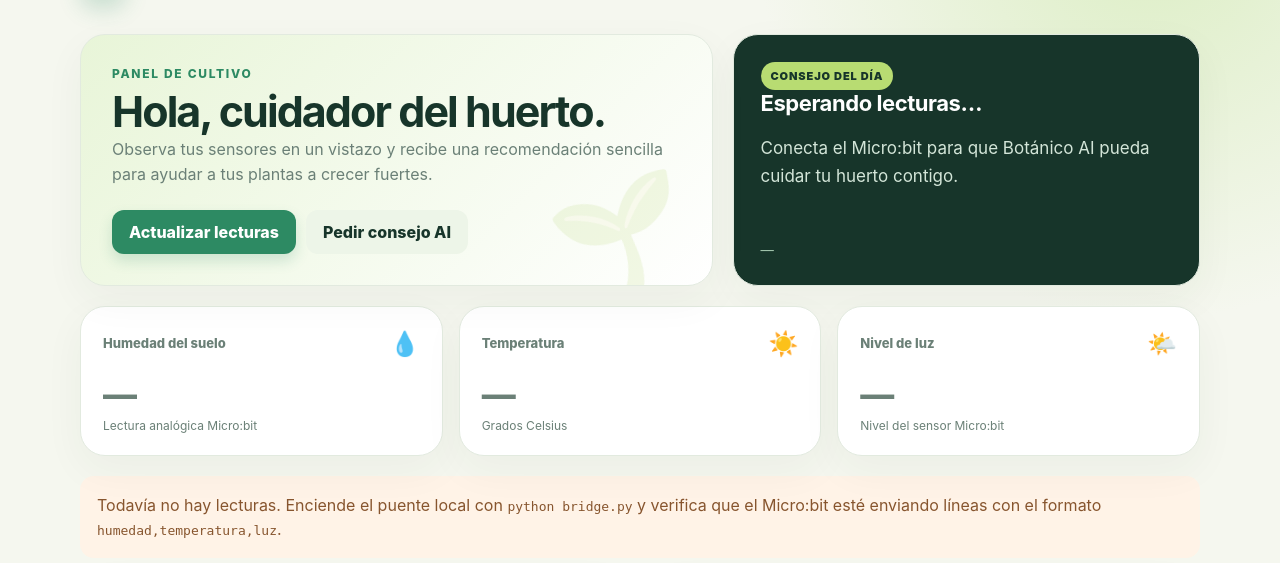
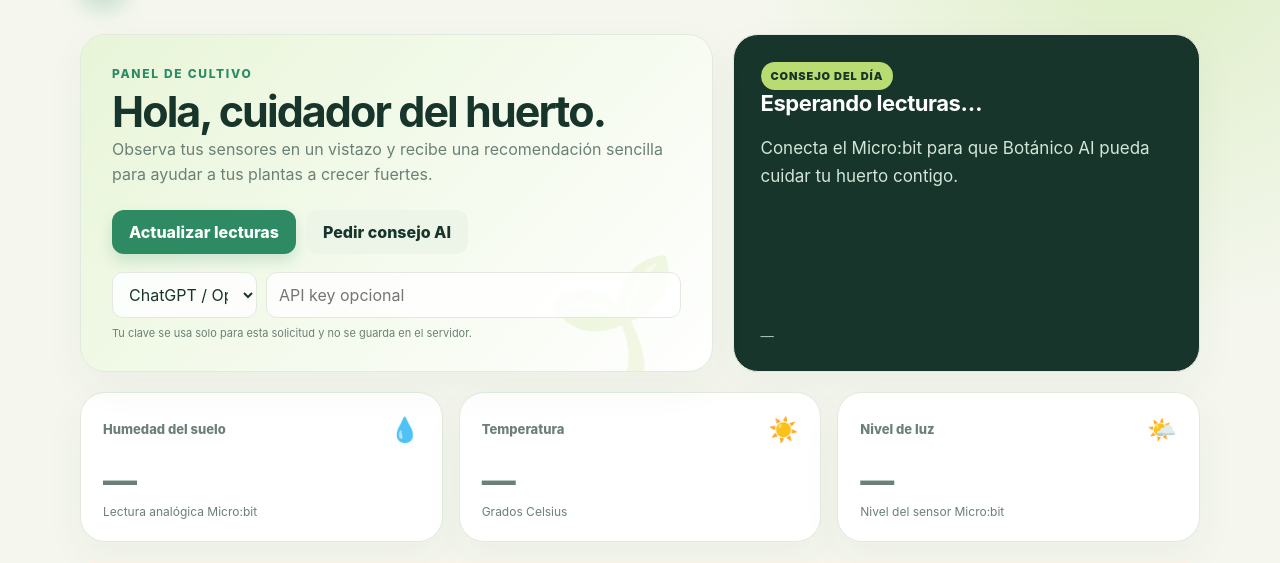
Before and after one commit to anonymus-devop/arukay26contest, a Flask app: page / in a window 1280 px wide. Shown: the part 78-641 px from the top of the page. Run offline with Flask 3, Linux system fonts and the light colour scheme.

Commit message:
Add user-selectable ChatGPT and Gemini keys

```diff
--- a/main.py
+++ b/main.py
@@ -1,5 +1,8 @@
 import json
 import os
+import urllib.error
+import urllib.parse
+import urllib.request
 from datetime import datetime, timezone
 
 import firebase_admin
@@ -116,33 +119,73 @@ def rule_based_advice(sensor_data):
     return "Te recomiendo " + " y ".join(actions) + "."
 
 
-def generate_advice(sensor_data):
-    api_key = os.getenv("OPENAI_API_KEY")
+def openai_advice(sensor_data, api_key):
+    client = OpenAI(api_key=api_key)
+    prompt = (
+        "Eres el Botánico AI de un huerto escolar. Da un consejo breve, cálido y accionable "
+        "en español, sin tecnicismos. La humedad es una lectura analógica Micro:bit (0-1023), "
+        "la temperatura está en °C y la luz es el nivel del Micro:bit.\n\n"
+        f"Humedad: {sensor_data['humidity']}\n"
+        f"Temperatura: {sensor_data['temperature']} °C\n"
+        f"Luz: {sensor_data['light']}\n"
+    )
+    response = client.chat.completions.create(
+        model=OPENAI_MODEL,
+        messages=[{"role": "user", "content": prompt}],
+        temperature=0.7,
+        max_tokens=120,
+    )
+    return response.choices[0].message.content
+
+
+def gemini_advice(sensor_data, api_key):
+    model = os.getenv("GEMINI_MODEL", "gemini-2.0-flash")
+    prompt = (
+        "Eres el Botánico AI de un huerto escolar. Da un consejo breve, cálido y accionable "
+        "en español, sin tecnicismos. La humedad es una lectura analógica Micro:bit (0-1023), "
+        "la temperatura está en °C y la luz es el nivel del Micro:bit.\n\n"
+        f"Humedad: {sensor_data['humidity']}\n"
+        f"Temperatura: {sensor_data['temperature']} °C\n"
+        f"Luz: {sensor_data['light']}\n"
+    )
+    payload = json.dumps({"contents": [{"parts": [{"text": prompt}]}]}).encode("utf-8")
+    url = (
+        "https://generativelanguage.googleapis.com/v1beta/models/"
+        f"{model}:generateContent?key={urllib.parse.quote(api_key)}"
+    )
+    request = urllib.request.Request(
+        url,
+        data=payload,
+        headers={"Content-Type": "application/json"},
+        method="POST",
+    )
+    with urllib.request.urlopen(request, timeout=25) as response:
+        result = json.loads(response.read().decode("utf-8"))
+    return result["candidates"][0]["content"]["parts"][0]["text"]
+
+
+def generate_advice(sensor_data, provider=None, user_api_key=None):
+    provider = (provider or "").lower().strip()
+    if provider not in {"openai", "gemini"}:
+        provider = "openai" if os.getenv("OPENAI_API_KEY") else "gemini"
+
+    api_key = user_api_key or (
+        os.getenv("OPENAI_API_KEY") if provider == "openai" else os.getenv("GEMINI_API_KEY")
+    )
     if not api_key:
-        return rule_based_advice(sensor_data), "rules", "OPENAI_API_KEY no configurada"
+        return rule_based_advice(sensor_data), "rules", f"No hay clave configurada para {provider}"
+
     try:
-        client = OpenAI(api_key=api_key)
-        prompt = (
-            "Eres el Botánico AI de un huerto escolar. Da un consejo breve, cálido y accionable "
-            "en español, sin tecnicismos. La humedad es una lectura analógica Micro:bit (0-1023), "
-            "la temperatura está en °C y la luz es el nivel del Micro:bit.\n\n"
-            f"Humedad: {sensor_data['humidity']}\n"
-            f"Temperatura: {sensor_data['temperature']} °C\n"
-            f"Luz: {sensor_data['light']}\n"
-        )
-        response = client.chat.completions.create(
-            model=OPENAI_MODEL,
-            messages=[{"role": "user", "content": prompt}],
-            temperature=0.7,
-            max_tokens=120,
-        )
-        advice = response.choices[0].message.content
+        advice = openai_advice(sensor_data, api_key) if provider == "openai" else gemini_advice(sensor_data, api_key)
         if advice:
-            return advice.strip(), "openai", None
+            return advice.strip(), provider, None
+    except (urllib.error.URLError, urllib.error.HTTPError, KeyError, IndexError, ValueError) as error:
+        print(f"{provider} no disponible; se usará consejo local: {error}")
+        return rule_based_advice(sensor_data), "rules", f"{provider} no disponible"
     except Exception as error:
-        print(f"OpenAI no disponible; se usará consejo local: {error}")
-        return rule_based_advice(sensor_data), "rules", "OpenAI no disponible"
-    return rule_based_advice(sensor_data), "rules", "OpenAI no devolvió contenido"
+        print(f"{provider} no disponible; se usará consejo local: {error}")
+        return rule_based_advice(sensor_data), "rules", f"{provider} no disponible"
+    return rule_based_advice(sensor_data), "rules", f"{provider} no devolvió contenido"
 
 
 @app.route("/", methods=["GET"])
@@ -175,7 +218,12 @@ def analizar_huerto():
     if sensor_data is None:
         status_code = 503 if error == "firebase_unavailable" else 404
         return jsonify({"status": "no_data", "error": error}), status_code
-    advice, source, warning = generate_advice(sensor_data)
+    provider = request.headers.get("X-AI-Provider") or request.args.get("provider")
+    if (provider or "").lower() == "gemini":
+        user_api_key = request.headers.get("X-Gemini-Key")
+    else:
+        user_api_key = request.headers.get("X-OpenAI-Key")
+    advice, source, warning = generate_advice(sensor_data, provider, user_api_key)
     response = {
         "status": "success",
         "data": sensor_data,
--- a/templates/index.html
+++ b/templates/index.html
@@ -23,6 +23,9 @@
     .hero-copy:after { content:'🌱'; position:absolute; right:25px; bottom:-15px; font-size:110px; opacity:.12; transform:rotate(-10deg); }
     .hero-copy .subtitle { position:relative; z-index:1; }
     .actions { display:flex; flex-wrap:wrap; gap:10px; margin-top:23px; position:relative; z-index:1; }
+    .ai-settings { display:grid; grid-template-columns:145px 1fr; gap:9px; margin-top:18px; position:relative; z-index:1; }
+    .ai-settings select,.ai-settings input { min-width:0; border:1px solid var(--line); border-radius:11px; padding:11px 12px; color:var(--ink); background:#ffffffd9; font:inherit; }
+    .key-note { margin:8px 0 0; color:var(--muted); font-size:11px; position:relative; z-index:1; }
     button { border:0; border-radius:12px; padding:12px 17px; color:white; background:var(--green); font:inherit; font-weight:800; cursor:pointer; transition:transform .15s,box-shadow .15s; box-shadow:0 7px 14px #2d8a6330; } button:hover { transform:translateY(-2px); box-shadow:0 10px 19px #2d8a6340; } button:disabled { opacity:.65; cursor:wait; transform:none; }
     button.secondary { color:var(--ink); background:#edf5e8; box-shadow:none; }
     .advice { display:flex; flex-direction:column; justify-content:space-between; padding:27px; background:var(--ink); color:white; } .advice h2 { color:white; } .advice p { color:#d3e5d8; line-height:1.65; font-size:17px; margin:18px 0 0; } .advice small { color:#9fc2aa; }
@@ -41,7 +44,7 @@
       <div id="connection" class="status-pill"><span class="dot"></span><span>Comprobando conexión</span></div>
     </header>
     <section class="hero">
-      <div class="panel hero-copy"><p class="eyebrow">Panel de cultivo</p><h1>Hola, cuidador del huerto.</h1><p class="subtitle">Observa tus sensores en un vistazo y recibe una recomendación sencilla para ayudar a tus plantas a crecer fuertes.</p><div class="actions"><button id="refresh">Actualizar lecturas</button><button id="analyze" class="secondary">Pedir consejo AI</button></div></div>
+      <div class="panel hero-copy"><p class="eyebrow">Panel de cultivo</p><h1>Hola, cuidador del huerto.</h1><p class="subtitle">Observa tus sensores en un vistazo y recibe una recomendación sencilla para ayudar a tus plantas a crecer fuertes.</p><div class="actions"><button id="refresh">Actualizar lecturas</button><button id="analyze" class="secondary">Pedir consejo AI</button></div><div class="ai-settings"><select id="provider" aria-label="Proveedor de IA"><option value="openai">ChatGPT / OpenAI</option><option value="gemini">Google Gemini</option></select><input id="api-key" type="password" autocomplete="off" placeholder="API key opcional" aria-label="API key"></div><p class="key-note">Tu clave se usa solo para esta solicitud y no se guarda en el servidor.</p></div>
       <div class="panel advice"><div><span class="badge">Consejo del día</span><h2 id="advice-title">Esperando lecturas…</h2><p id="advice">Conecta el Micro:bit para que Botánico AI pueda cuidar tu huerto contigo.</p></div><small id="advice-source">—</small></div>
     </section>
     <section class="metrics" aria-label="Lecturas de sensores">
@@ -68,7 +71,7 @@
       $('garden-copy').textContent = attention ? 'Hay una lectura que conviene revisar en los próximos minutos.' : 'Las condiciones registradas están dentro de un rango tranquilo.';
     }
     async function loadSensors() { $('refresh').disabled = true; setConnection(false, 'Actualizando…'); try { const response = await fetch('/api/sensors'); const payload = await response.json(); renderSensors(payload.data); setConnection(payload.data !== null, payload.data ? 'Firebase conectado' : 'Sin lecturas'); } catch (error) { setConnection(false, 'Sin conexión'); $('empty').textContent = 'No pudimos conectar con el backend. Revisa que el servicio esté activo e inténtalo de nuevo.'; $('empty').classList.add('visible'); } finally { $('refresh').disabled = false; } }
-    async function analyze() { $('analyze').disabled = true; $('advice').textContent = 'Analizando tus lecturas…'; try { const response = await fetch('/analizar'); const payload = await response.json(); if (!response.ok) throw new Error(payload.error || 'No hay datos'); setAdvice(payload.consejo, payload.source); } catch (error) { setAdvice('Aún no hay suficientes datos para preparar un consejo. Conecta el Micro:bit y vuelve a intentarlo.', 'rules'); } finally { $('analyze').disabled = false; } }
+    async function analyze() { $('analyze').disabled = true; $('advice').textContent = 'Analizando tus lecturas…'; const provider = $('provider').value; const apiKey = $('api-key').value.trim(); const headers = { 'X-AI-Provider': provider }; if (apiKey) headers[provider === 'gemini' ? 'X-Gemini-Key' : 'X-OpenAI-Key'] = apiKey; try { const response = await fetch('/analizar', { headers }); const payload = await response.json(); if (!response.ok) throw new Error(payload.error || 'No hay datos'); setAdvice(payload.consejo, payload.source); } catch (error) { setAdvice('Aún no hay suficientes datos para preparar un consejo. Conecta el Micro:bit y vuelve a intentarlo.', 'rules'); } finally { $('analyze').disabled = false; } }
     $('refresh').addEventListener('click', loadSensors); $('analyze').addEventListener('click', analyze); loadSensors();
   </script>
 </body>
```
Also changed, not shown: SETUP.md (+1 -1 lines), README.md.
